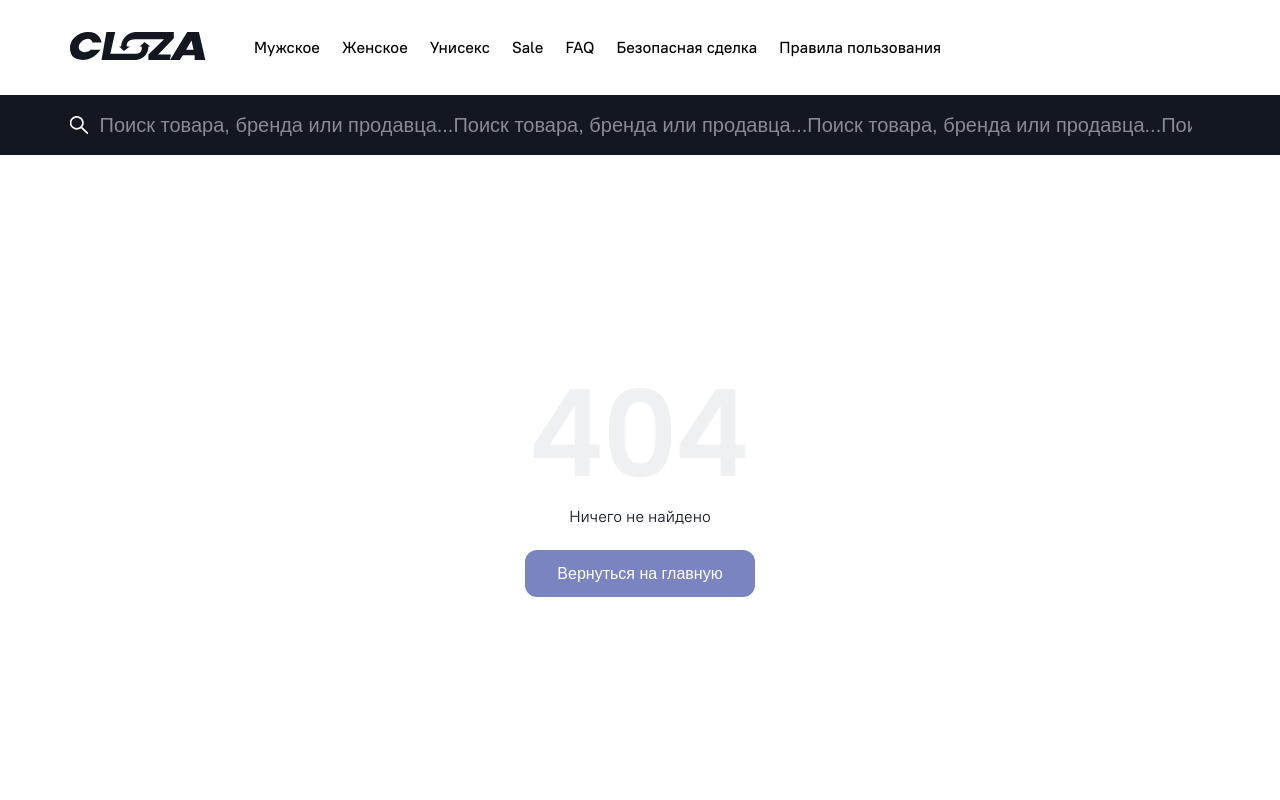
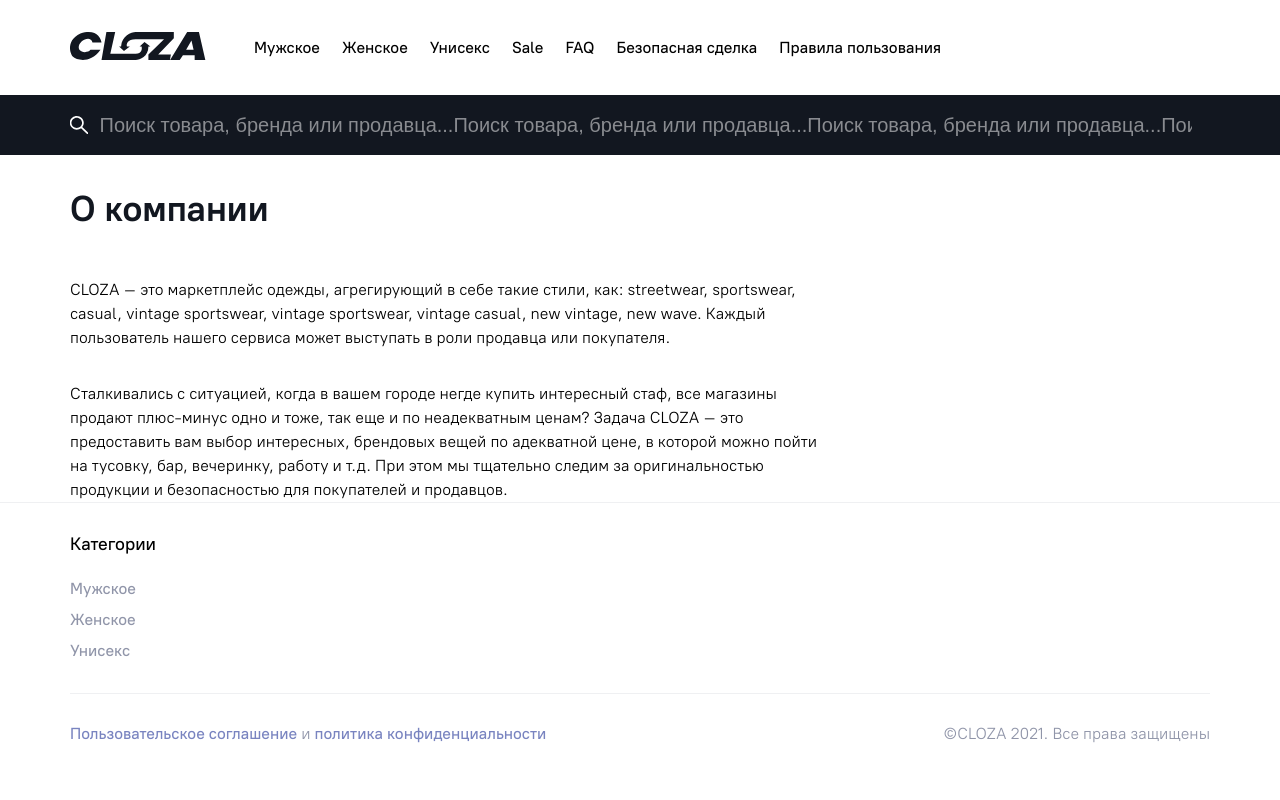
Before and after one commit to anakolchina97/cloza, a Next.js app: page /about in a window 1280 px wide. Before the commit this address had no page. Shown: the top 800 px of the page. Built offline with nearby package versions, Linux system fonts and the light colour scheme.

Commit message:
About and fix 404

```diff
--- a/components/Footer.tsx
+++ b/components/Footer.tsx
@@ -48,18 +48,18 @@
 };
 
 const FooterWrap = styled.footer`
-  margin-top: auto;
   font-size: ${rem(16)};
   line-height: ${rem(19)};
+  padding-top: ${rem(30)};
+  border-top: 1px solid ${(props) => props.theme.colors.grey.light};
 `;
 
 const FooterInner = styled.div`
   display: grid;
   grid-template-columns: repeat(4, 1fr);
-  gap: calc(119 / 1140 * 100%);
-  padding-bottom: ${rem(32)};
+  padding-bottom: ${rem(33)};
   border-bottom: 1px solid ${(props) => props.theme.colors.grey.light};
-  margin-bottom: ${rem(32)};
+  margin-bottom: ${rem(30)};
 `;
 
 const FooterItem = styled.div``;
--- a/components/Text.tsx
+++ b/components/Text.tsx
@@ -37,7 +37,7 @@
       font-weight: ${props.weight};
       font-size: ${rem(props.size)};
       line-height: ${rem(props.lineHeight)};
-      color: ${props.theme.colors.black};
+      color: ${props.theme.colors.color};
     `;
   }}
   @media (max-width: 1000px) {
--- a/pages/404.tsx
+++ b/pages/404.tsx
@@ -23,21 +23,20 @@
 
 const NotFoundContainer = styled(ContainerWrap)`
   display: flex;
-  flex-grow: 1;
-  margin-top: calc(192 / 1440 * 100%);
-  margin-bottom: ${rem(255)};
+  height: 100vh;
+  min-height: ${rem(595)};
+  margin-top: ${rem(-32)};
+  @media (max-width: 1440px) {
+    min-height: ${rem(400)};
+  }
 `;
 
 const NotFoundInner = styled.div`
-  display: flex;
-  flex-direction: column;
-  align-items: center;
-  justify-content: center;
-  flex-grow: 1;
+  margin: auto;
+  text-align: center;
 `;
 
 const NotFoundTitle = styled.h1`
-  text-align: center;
   font-weight: 700;
   font-size: ${rem(124)};
   line-height: ${rem(149)};
--- /dev/null
+++ b/pages/about.tsx
@@ -0,0 +1,42 @@
+import type { NextPage } from "next";
+import styled from "styled-components";
+import Container from "../components/Container";
+import { TitleH2 } from "../components/Title";
+import { rem } from "polished";
+import { TextItem } from "../components/Text";
+
+const About: NextPage = () => {
+  return (
+    <Container>
+      <AboutTitle>О компании</AboutTitle>
+      <AboutText size={16} lineHeight={24} weight={400} color={"black"}>
+        CLOZA – это маркетплейс одежды, агрегирующий в себе такие стили, как:
+        streetwear, sportswear, casual, vintage sportswear, vintage sportswear,
+        vintage casual, new vintage, new wave. Каждый пользователь нашего
+        сервиса может выступать в роли продавца или покупателя.
+      </AboutText>
+      <AboutText size={16} lineHeight={24} weight={400} color={"black"}>
+        Сталкивались с ситуацией, когда в вашем городе негде купить интересный
+        стаф, все магазины продают плюс-минус одно и тоже, так еще и по
+        неадекватным ценам? Задача CLOZA – это предоставить вам выбор
+        интересных, брендовых вещей по адекватной цене, в которой можно пойти на
+        тусовку, бар, вечеринку, работу и т.д. При этом мы тщательно следим за
+        оригинальностью продукции и безопасностью для покупателей и продавцов.
+      </AboutText>
+    </Container>
+  );
+};
+
+const AboutTitle = styled(TitleH2)`
+  margin-bottom: ${rem(48)};
+`;
+
+const AboutText = styled(TextItem)`
+  max-width: ${rem(752)};
+  margin-bottom: ${rem(32)};
+  &:last-child {
+    margin-bottom: 0;
+  }
+`;
+
+export default About;
```
